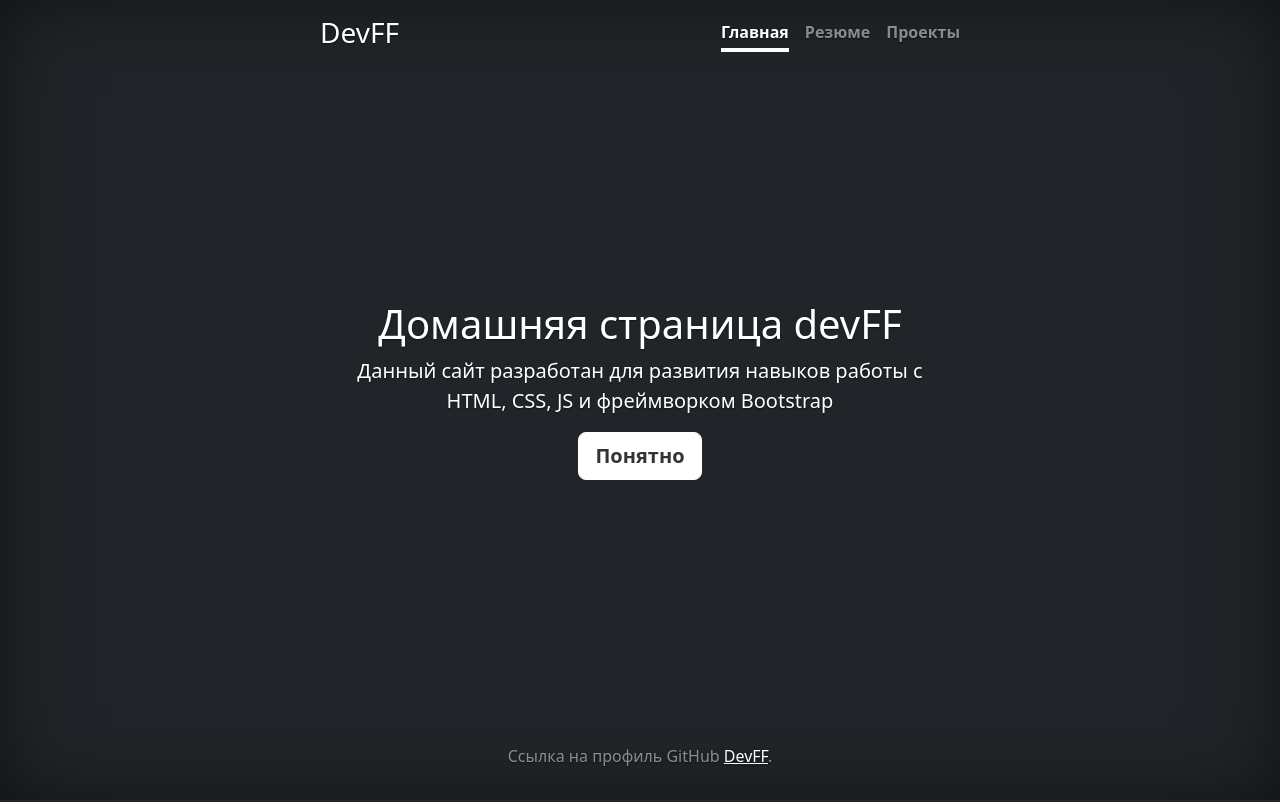
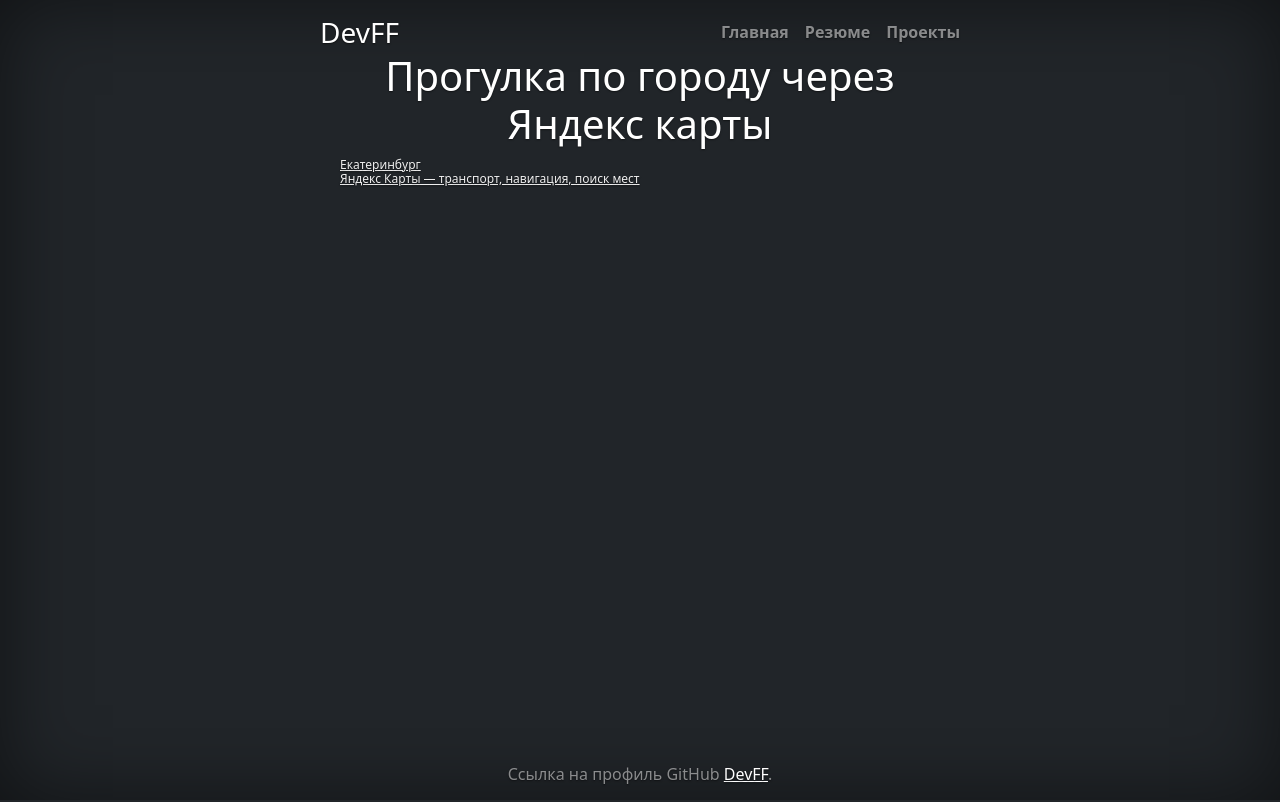
Before and after one commit to devFF/devFF.github.io, a plain HTML site: page projects/walk/index.html in a window 1280 px wide. Drawn offline with nearby package versions, Linux system fonts and the light colour scheme.

Commit message:
add Yandex maps for walking button

```diff
--- a/index.html
+++ b/projects/walk/index.html
@@ -34,7 +34,7 @@
 
 
     <!-- Custom styles for this template -->
-    <link href="cover.css" rel="stylesheet">
+    <link href="/cover.css" rel="stylesheet">
   </head>
 
     <body class="d-flex h-100 text-center text-white bg-dark">
@@ -43,7 +43,7 @@
               <div>
                 <h3 class="float-md-start mb-0">DevFF</h3>
                 <nav class="nav nav-masthead justify-content-center float-md-end">
-                  <a class="nav-link active" aria-current="page" href="#">Главная</a>
+                  <a class="nav-link" aria-current="page" href="/index.html">Главная</a>
                   <a class="nav-link" href="/resume/index.html">Резюме</a>
                   <a class="nav-link" href="/projects/index.html">Проекты</a>
                 </nav>
@@ -51,11 +51,8 @@
             </header>
 
             <main class="px-3">
-              <h1>Домашняя страница devFF</h1>
-              <p class="lead">Данный сайт разработан для развития навыков работы с HTML, CSS, JS и фреймворком Bootstrap</p>
-              <p class="lead">
-                <a href="#" class="btn btn-lg btn-secondary fw-bold border-white bg-white">Понятно</a>
-              </p>
+              <h1>Прогулка по городу через Яндекс карты</h1>
+              <div style="position:relative;overflow:hidden;"><a href="https://yandex.ru/maps/54/yekaterinburg/?utm_medium=mapframe&utm_source=maps" style="color:#eee;font-size:12px;position:absolute;top:0px;">Екатеринбург</a><a href="https://yandex.ru/maps/54/yekaterinburg/?from=mapframe&ll=60.597465%2C56.838011&panorama%5Bdirection%5D=299.083706%2C3.448476&panorama%5Bfull%5D=true&panorama%5Bpoint%5D=60.604566%2C56.838515&panorama%5Bspan%5D=116.273663%2C60.000000&utm_medium=mapframe&utm_source=maps&z=12" style="color:#eee;font-size:12px;position:absolute;top:14px;">Яндекс Карты — транспорт, навигация, поиск мест</a><iframe src="https://yandex.ru/map-widget/v1/?from=mapframe&ll=60.597465%2C56.838011&panorama%5Bdirection%5D=299.083706%2C3.448476&panorama%5Bfull%5D=true&panorama%5Bpoint%5D=60.604566%2C56.838515&panorama%5Bspan%5D=116.273663%2C60.000000&z=12" width="600" height="600" frameborder="1" allowfullscreen="true" style="position:relative;"></iframe></div>
             </main>
 
             <footer class="mt-auto text-white-50">
```
Also changed, not shown: projects/index.html (+1 -1 lines).
